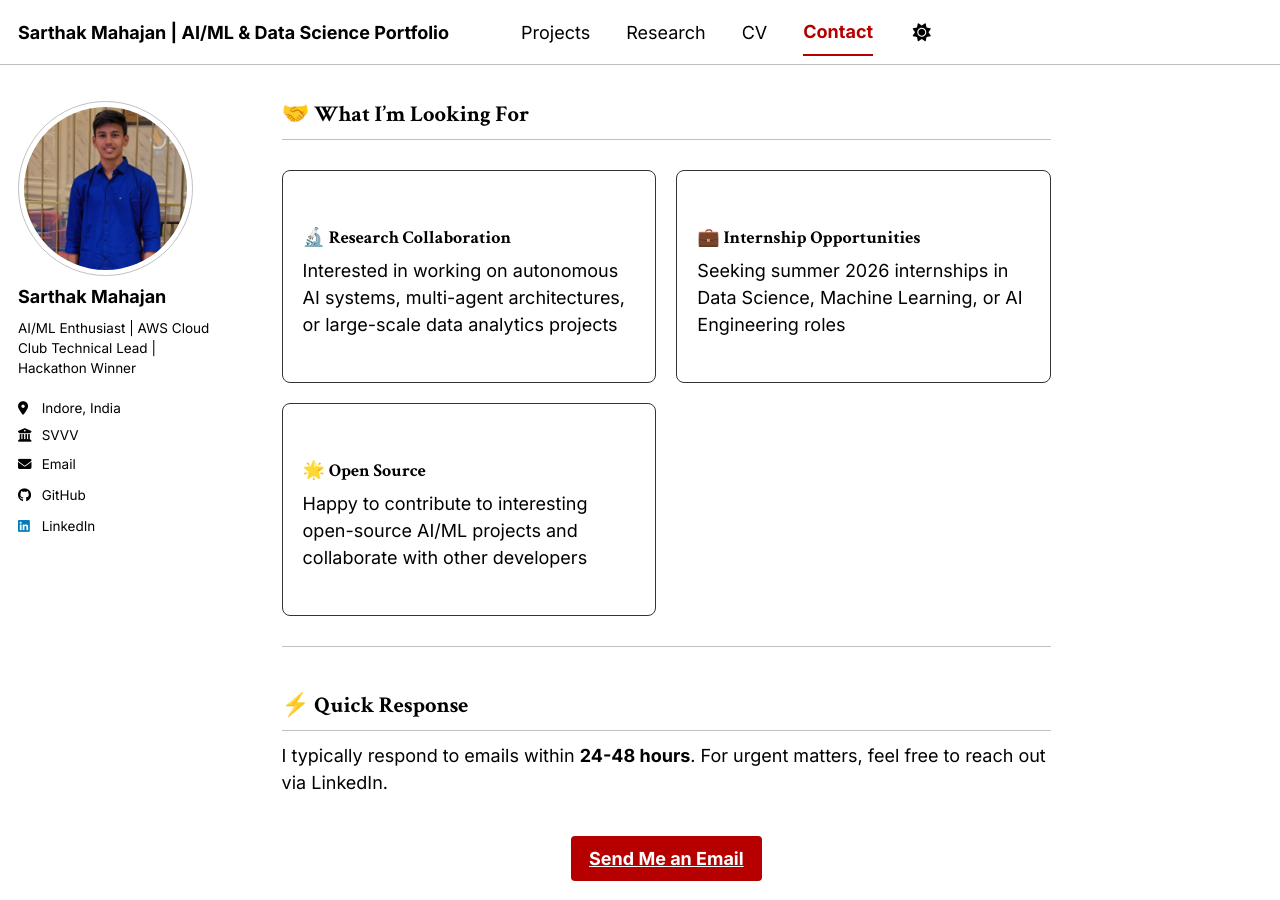
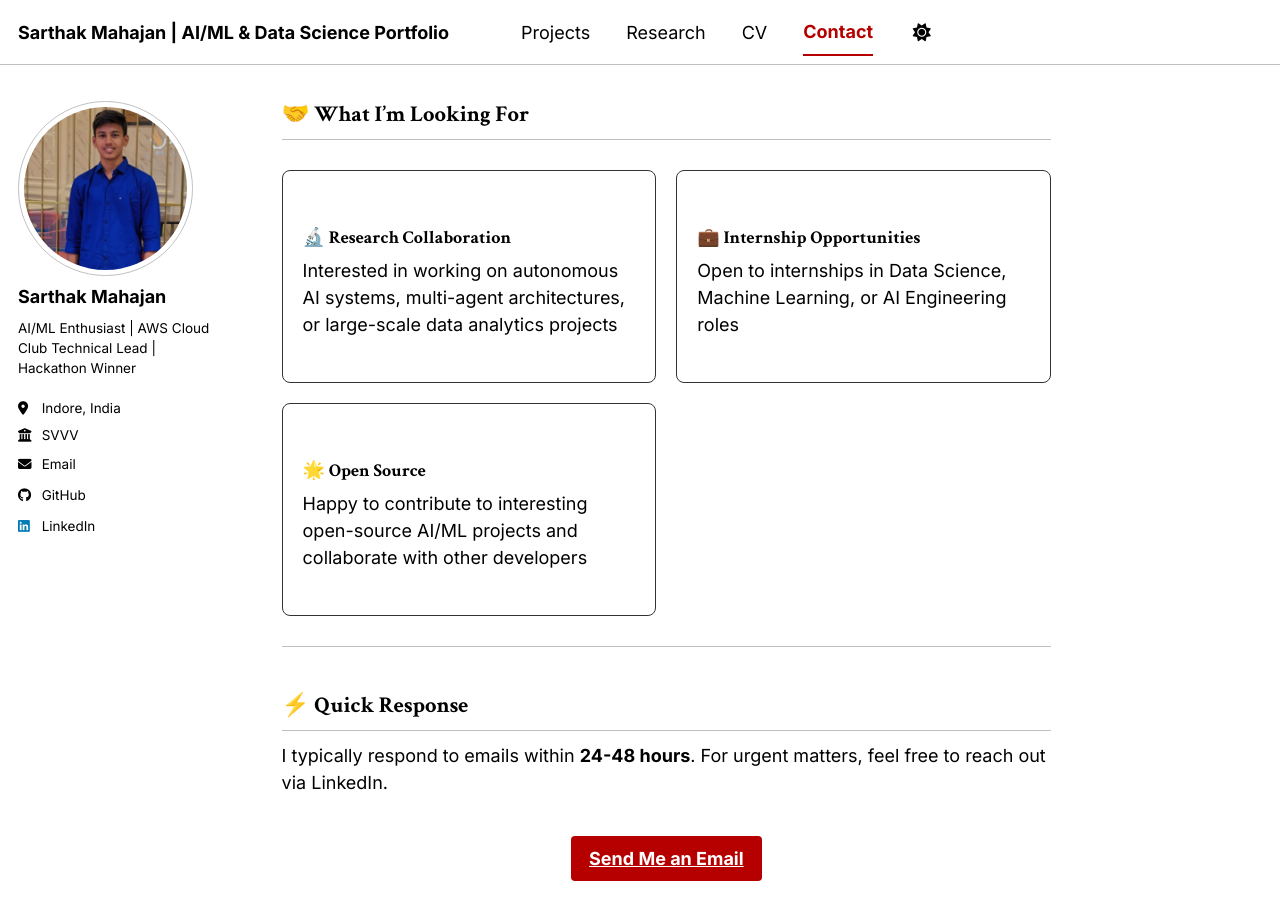
Before and after one commit to Sarthakm811/Sarthakm811.github.io, a Jekyll site: the page built from _pages/contact.md, in a window 1280 px wide and 900 px high, scrolled down 571 px. Built offline with Jekyll 4.4.1, drawn with Linux system fonts in a browser that asks for light colours; a script bundle is joined from its source files by our own code; library files that are not in the unit come from our copies.

Commit message:
Remove time-specific reference from contact page

```diff
--- a/_pages/contact.md
+++ b/_pages/contact.md
@@ -40,7 +40,7 @@ Indore, Madhya Pradesh, India
   </div>
   <div style="padding: 20px; border: 1px solid #333; border-radius: 8px;">
     <h3>💼 Internship Opportunities</h3>
-    <p>Seeking summer 2026 internships in Data Science, Machine Learning, or AI Engineering roles</p>
+    <p>Open to internships in Data Science, Machine Learning, or AI Engineering roles</p>
   </div>
   <div style="padding: 20px; border: 1px solid #333; border-radius: 8px;">
     <h3>🌟 Open Source</h3>
```
